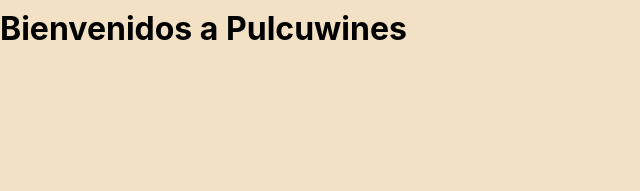
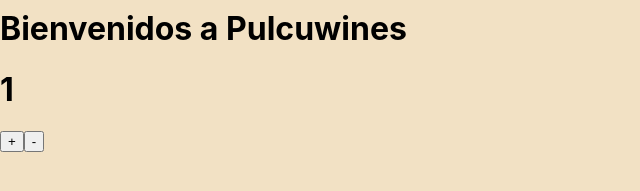
Before and after one commit to Sofi2712/pulcureact, a React (Create React App) app: page / in a window 1280 px wide. Shown: the part 193-384 px from the top of the page, without its empty margins (0-640 px from the left). Built offline with nearby package versions, Linux system fonts and the light colour scheme.

Commit message:
Contador

```diff
--- a/src/App.js
+++ b/src/App.js
@@ -1,6 +1,7 @@
 import React from "react"
 import ItemListContainer from "./component/ItemListContainer/ItemListContainer";
 import Navbar from "./component/Navbar"
+import ItemCount from "./component/ItemCount";
 
 
 const App = () =>{
@@ -8,6 +9,7 @@ const App = () =>{
     <div className="App">
       <Navbar />
       <ItemListContainer greeting="Bienvenidos a Pulcuwines"/>
+      <ItemCount min={1} max={20} />
     </div>
   );
 }
--- /dev/null
+++ b/src/component/ItemCount.js
@@ -0,0 +1,35 @@
+import React, {useState} from 'react'
+
+const ItemCount = ({ min, max}) => {
+
+    const [counter, setCounter] = useState(min)
+
+    const handleIncrement = () => {
+        if (counter < max) {
+            setCounter(prev => prev + 1)
+        }
+
+        else {
+            alert('maximo de compra')
+        }
+    }
+
+    const handleDecrement = () => {
+        if (counter > min) {
+        setCounter(prev => prev - 1)
+        }
+        else {
+            alert ('minimo de compra')
+        }
+    }
+
+    return (
+        <div>
+            <h1>{counter}</h1>
+            <button onClick={handleIncrement}>+</button>
+            <button onClick={handleDecrement}>-</button>
+        </div>
+    )
+}
+
+export default ItemCount
```
